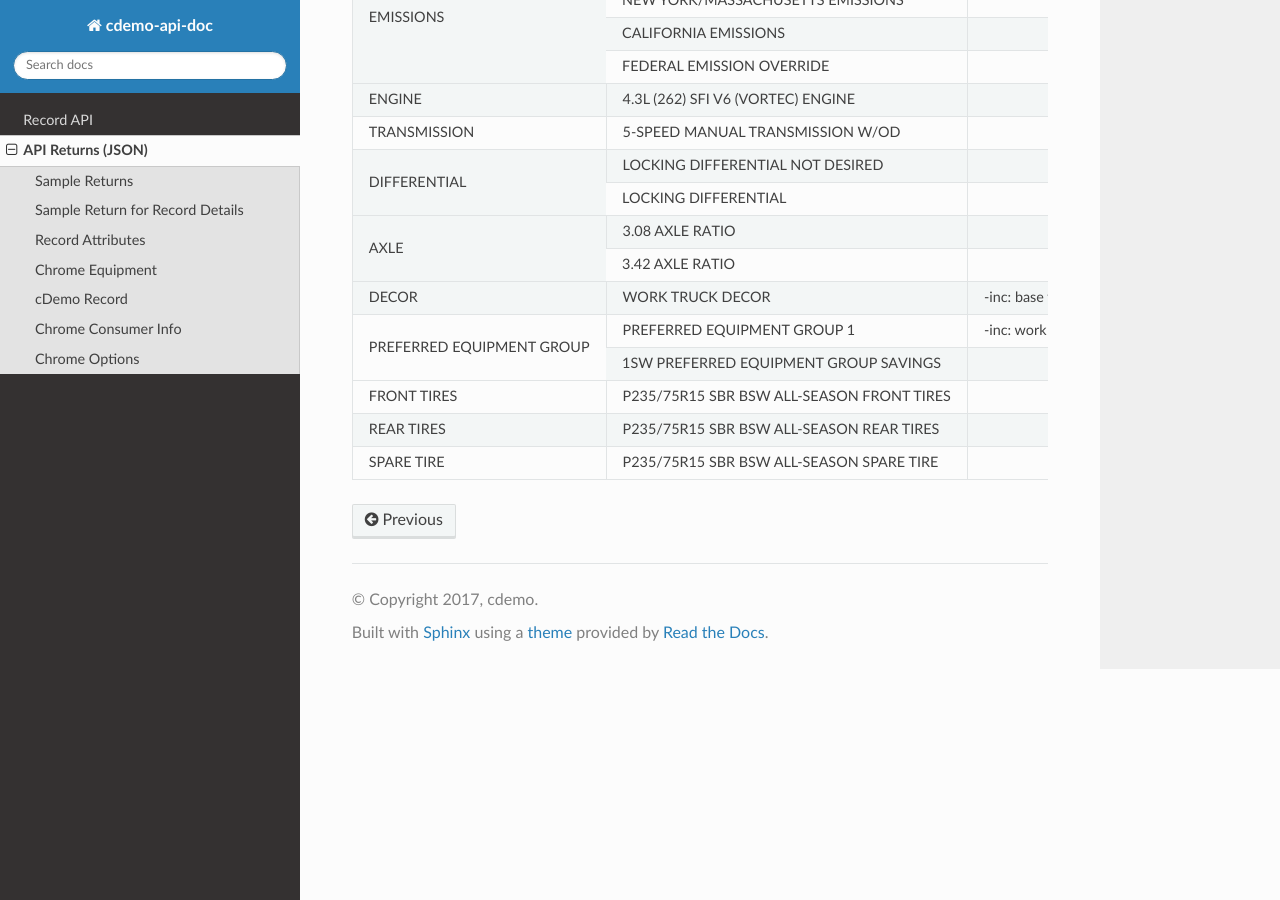
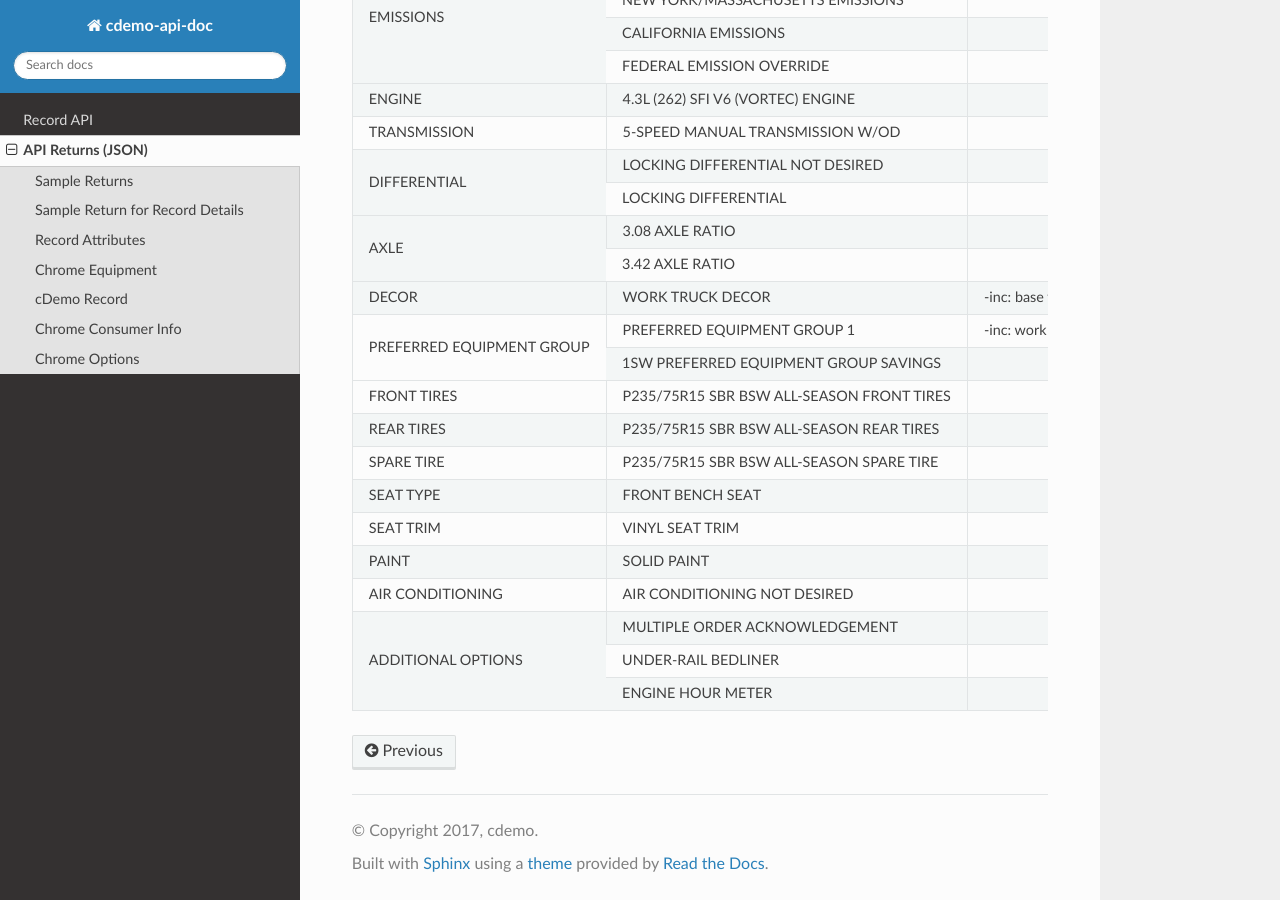
Before and after one commit to cdemomobilesolutions/apidoc, a Sphinx documentation site: the page built from source/api_returns.rst, in a window 1280 px wide and 900 px high, scrolled down 5885 px. Built offline with Sphinx 7.4.7 and the Read the Docs theme 2.0.0, drawn with Linux system fonts in a browser that asks for light colours; some of the changed text lies outside the part shown.

Commit message:
Chrome Options

```diff
--- a/source/api_returns.rst
+++ b/source/api_returns.rst
@@ -377,3 +377,17 @@ Client_confirmed, pkg_flag, installed-flag and standard_flag will always be true
 +-------------------------------+------------------------------------------------+-------------------------------------+
 | SPARE TIRE                    | P235/75R15 SBR BSW ALL-SEASON SPARE TIRE       |                                     |
 +-------------------------------+------------------------------------------------+-------------------------------------+
+| SEAT TYPE                     | FRONT BENCH SEAT                               |                                     |
++-------------------------------+------------------------------------------------+-------------------------------------+
+| SEAT TRIM                     | VINYL SEAT TRIM                                |                                     |
++-------------------------------+------------------------------------------------+-------------------------------------+
+| PAINT                         | SOLID PAINT                                    |                                     |
++-------------------------------+------------------------------------------------+-------------------------------------+
+| AIR CONDITIONING              | AIR CONDITIONING NOT DESIRED                   |                                     |
++-------------------------------+------------------------------------------------+-------------------------------------+
+| ADDITIONAL OPTIONS            | MULTIPLE ORDER ACKNOWLEDGEMENT                 |                                     |
++                               +------------------------------------------------+-------------------------------------+
+|                               | UNDER-RAIL BEDLINER                            |                                     |
++                               +------------------------------------------------+-------------------------------------+
+|                               | ENGINE HOUR METER                              |                                     |
++-------------------------------+------------------------------------------------+-------------------------------------+
```
Also changed, not shown: other parts of source/api_returns.rst (+1 -1 lines).
